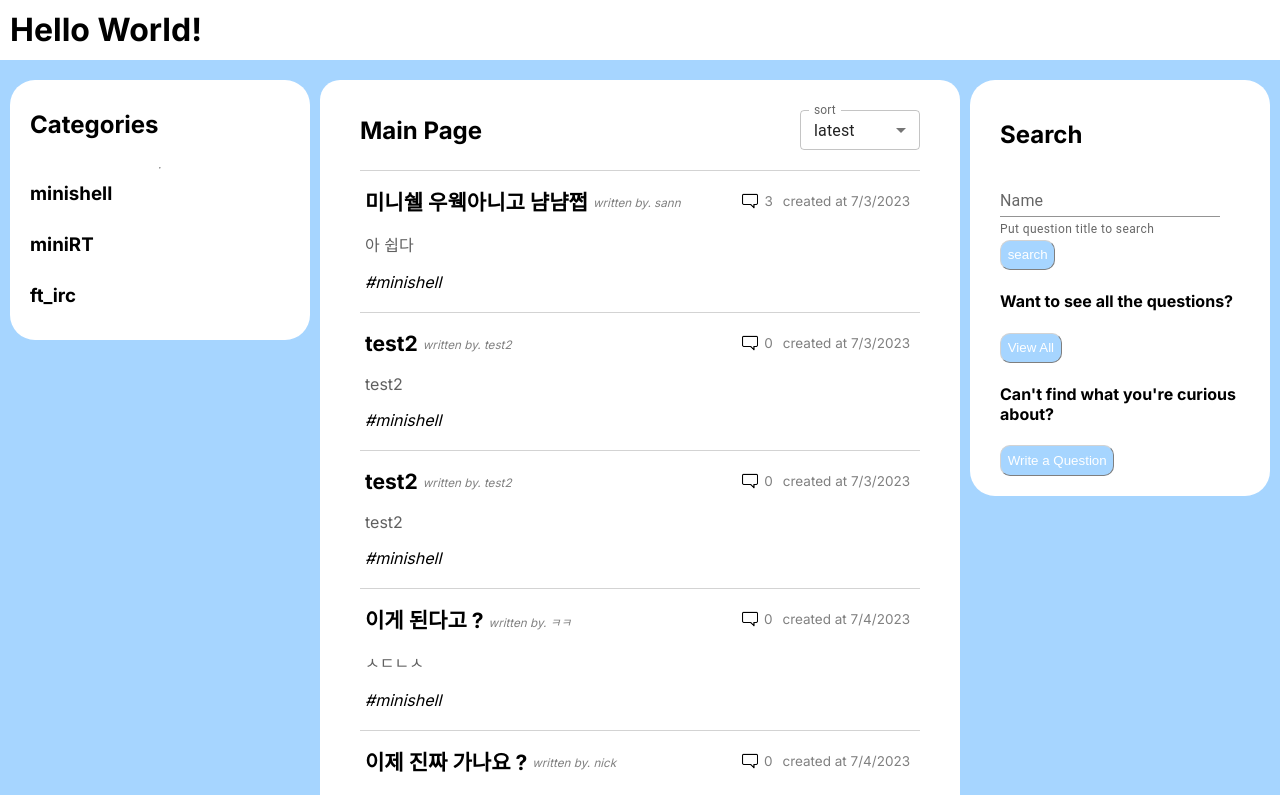
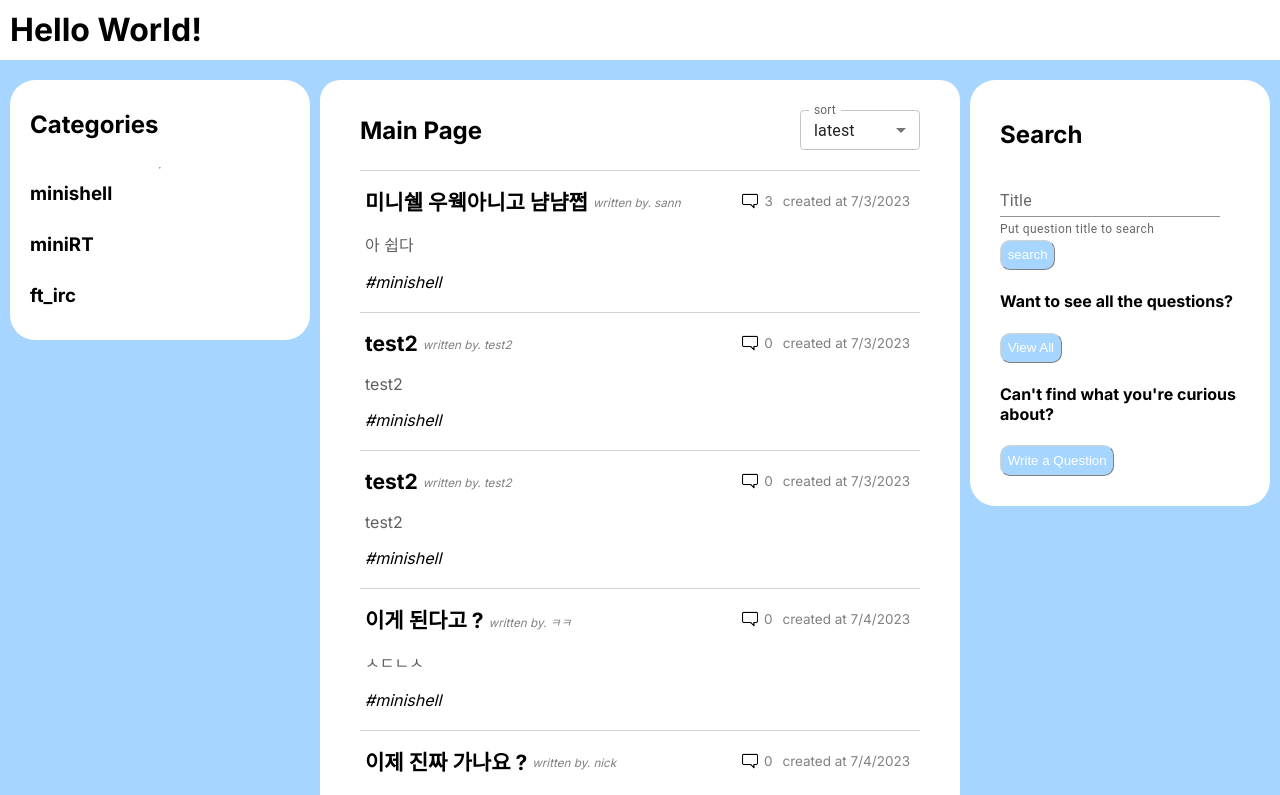
Before and after one commit to peer-42seoul/final-mission-C, a Next.js app in the folder front-end/: page / in a window 1280 px wide. Shown: the top 795 px of the page. Built offline with nearby package versions, Linux system fonts and the light colour scheme.

Commit message:
style: Add more padding for SearchBox

```diff
--- a/front-end/src/components/search/searchBox.module.css
+++ b/front-end/src/components/search/searchBox.module.css
@@ -8,11 +8,7 @@
 }
 
 .wrapper {
-  padding: 10px;
+  padding: 10px 10px 20px;
   display: flex;
   flex-direction: column;
 }
-
-.button {
-
-}
--- a/front-end/src/components/search/searchBox.tsx
+++ b/front-end/src/components/search/searchBox.tsx
@@ -52,7 +52,7 @@ const SearchBox: React.FC<{
           className={Styles.searchBox}
         >
           <div>
-            <InputLabel htmlFor="component-simple">Name</InputLabel>
+            <InputLabel htmlFor="component-simple">Title</InputLabel>
             <Input
               id="component-simple"
               value={inputText}
```
